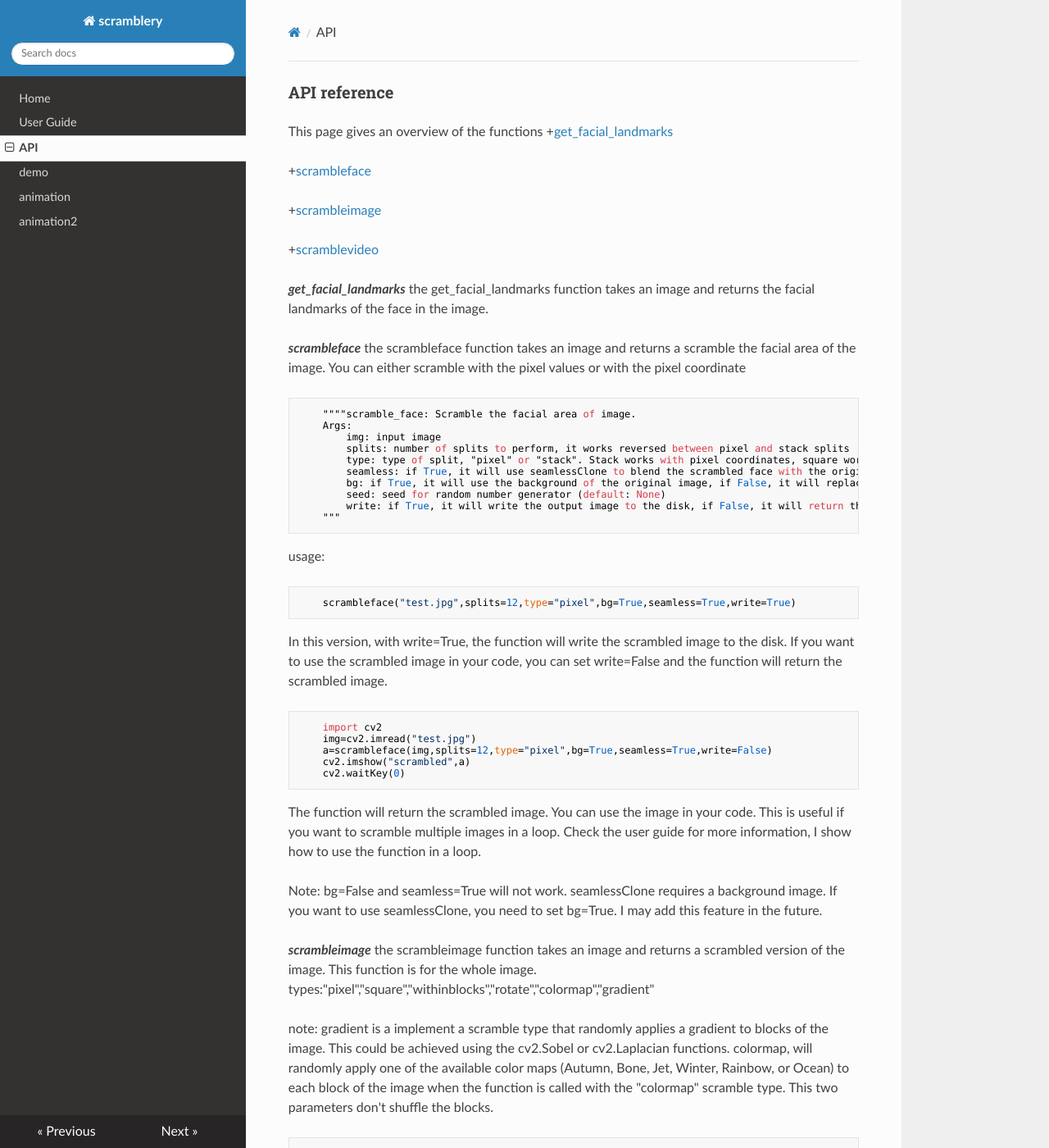
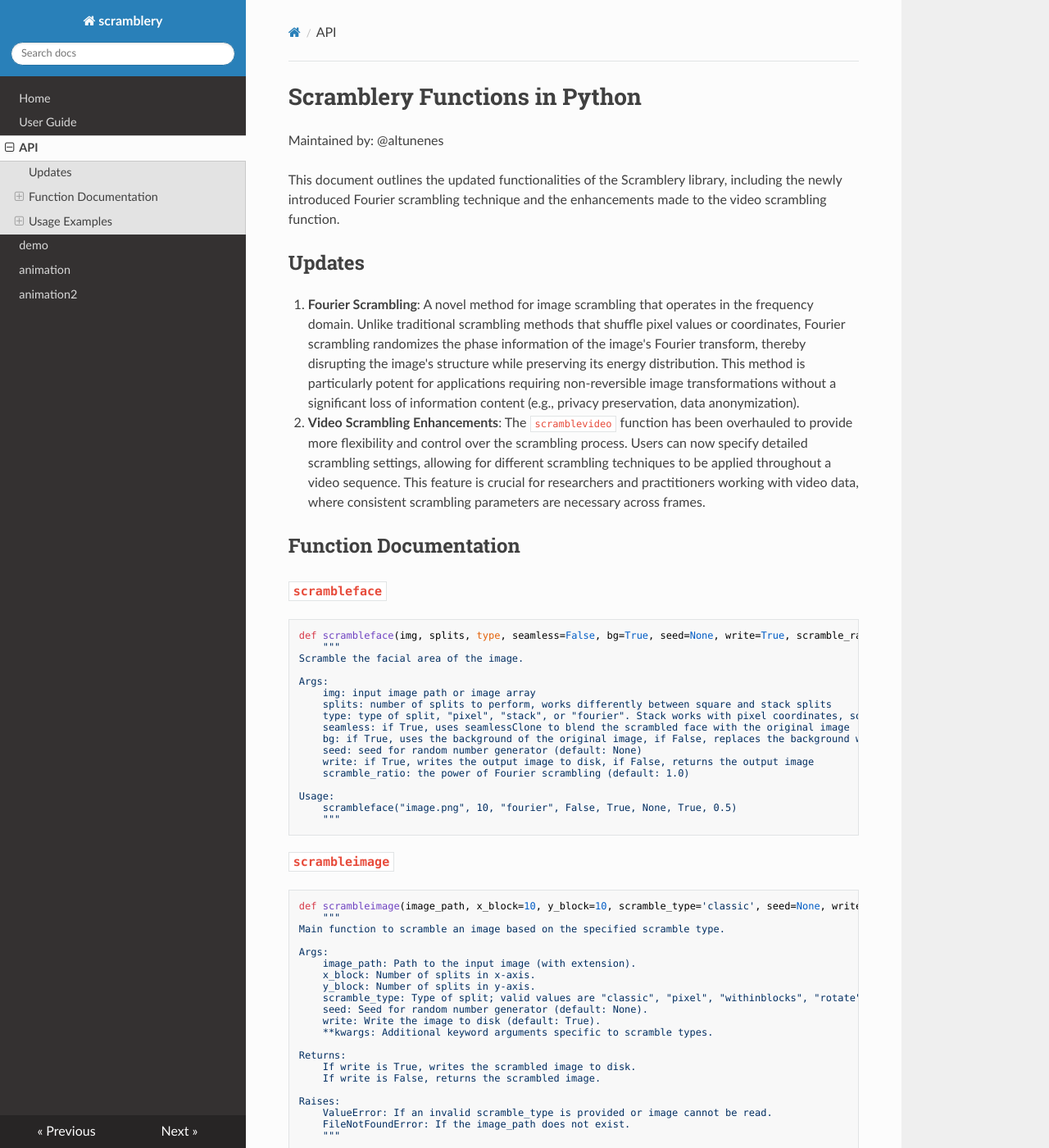
Before and after one commit to altunenes/scramblery, an MkDocs documentation site: the page built from docs/api_reference.md, in a window 1280 px wide and 1400 px high. Shown: the whole window at 82% size. Built offline with MkDocs 1.6.1, drawn with Linux system fonts in a browser that asks for light colours; nearby versions of some CDN libraries; some of the changed text lies outside the part shown.

Commit message:
user_guide_update

````diff
--- a/docs/api_reference.md
+++ b/docs/api_reference.md
@@ -1,71 +1,118 @@
-###API reference
-This page gives an overview of the functions
-+[get_facial_landmarks](#get_facial_landmarks)
 
-+[scrambleface](#scrambleface)
+# Scramblery Functions in Python
 
-+[scrambleimage](#scrambleimage)
+Maintained by: @altunenes
 
-+[scramblevideo](#scramblevideo)
+This document outlines the updated functionalities of the Scramblery library, including the newly introduced Fourier scrambling technique and the enhancements made to the video scrambling function.
 
-***get_facial_landmarks***<a name="get_facial_landmarks"></a>
-the get_facial_landmarks function takes an image and returns the facial landmarks of the face in the image.
+## Updates
 
-***scrambleface***<a name="scrambleface"></a>
-the scrambleface function takes an image and returns a scramble the facial area of the image. You can either scramble with the pixel values or with the pixel coordinate
+1. **Fourier Scrambling**: A novel method for image scrambling that operates in the frequency domain. Unlike traditional scrambling methods that shuffle pixel values or coordinates, Fourier scrambling randomizes the phase information of the image's Fourier transform, thereby disrupting the image's structure while preserving its energy distribution. This method is particularly potent for applications requiring non-reversible image transformations without a significant loss of information content (e.g., privacy preservation, data anonymization).
 
-```
-    """"scramble_face: Scramble the facial area of image.
-    Args:
-        img: input image
-        splits: number of splits to perform, it works reversed between pixel and stack splits
-        type: type of split, "pixel" or "stack". Stack works with pixel coordinates, square works with pixel values
-        seamless: if True, it will use seamlessClone to blend the scrambled face with the original image
-        bg: if True, it will use the background of the original image, if False, it will replace the background with a gray color
-        seed: seed for random number generator (default: None)
-        write: if True, it will write the output image to the disk, if False, it will return the output image
+2. **Video Scrambling Enhancements**: The `scramblevideo` function has been overhauled to provide more flexibility and control over the scrambling process. Users can now specify detailed scrambling settings, allowing for different scrambling techniques to be applied throughout a video sequence. This feature is crucial for researchers and practitioners working with video data, where consistent scrambling parameters are necessary across frames.
+
+## Function Documentation
+
+### `scrambleface`
+
+```python
+def scrambleface(img, splits, type, seamless=False, bg=True, seed=None, write=True, scramble_ratio=1.0):
+    """
+Scramble the facial area of the image.
+
+Args:
+    img: input image path or image array
+    splits: number of splits to perform, works differently between square and stack splits
+    type: type of split, "pixel", "stack", or "fourier". Stack works with pixel coordinates, square works with pixel values
+    seamless: if True, uses seamlessClone to blend the scrambled face with the original image
+    bg: if True, uses the background of the original image, if False, replaces the background with a gray color
+    seed: seed for random number generator (default: None)
+    write: if True, writes the output image to disk, if False, returns the output image
+    scramble_ratio: the power of Fourier scrambling (default: 1.0)
+
+Usage:
+    scrambleface("image.png", 10, "fourier", False, True, None, True, 0.5)
     """
 ```
 
-usage:
-```python
-    scrambleface("test.jpg",splits=12,type="pixel",bg=True,seamless=True,write=True)
-```
-In this version, with write=True, the function will write the scrambled image to the disk. If you want to use the scrambled image in your code, you can set write=False and the function will return the scrambled image.
+### `scrambleimage`
 
 ```python
-    import cv2
-    img=cv2.imread("test.jpg")
-    a=scrambleface(img,splits=12,type="pixel",bg=True,seamless=True,write=False)
-    cv2.imshow("scrambled",a)
-    cv2.waitKey(0)
-```
+def scrambleimage(image_path, x_block=10, y_block=10, scramble_type='classic', seed=None, write=True, **kwargs):
+    """
+Main function to scramble an image based on the specified scramble type.
 
-The function will return the scrambled image. You can use the image in your code. This is useful if you want to scramble multiple images in a loop. Check the user guide for more information, I show how to use the function in a loop.
+Args:
+    image_path: Path to the input image (with extension).
+    x_block: Number of splits in x-axis.
+    y_block: Number of splits in y-axis.
+    scramble_type: Type of split; valid values are "classic", "pixel", "withinblocks", "rotate", "colormap", "gradient", "fourier".
+    seed: Seed for random number generator (default: None).
+    write: Write the image to disk (default: True).
+    **kwargs: Additional keyword arguments specific to scramble types.
 
-Note: bg=False and seamless=True will not work. seamlessClone requires a background image. If you want to use seamlessClone, you need to set bg=True. I may add this feature in the future.
+Returns:
+    If write is True, writes the scrambled image to disk.
+    If write is False, returns the scrambled image.
 
-
-***scrambleimage***<a name="scrambleimage"></a>
-the scrambleimage function takes an image and returns a scrambled version of the image. This function is for the whole image.
-types:"pixel","square","withinblocks","rotate","colormap","gradient"
-
-note: gradient is a implement a scramble type that randomly applies a gradient to blocks of the image. This could be achieved using the cv2.Sobel or cv2.Laplacian functions. colormap, will randomly apply one of the available color maps (Autumn, Bone, Jet, Winter, Rainbow, or Ocean) to each block of the image when the function is called with the "colormap" scramble type. This two parameters don't shuffle the blocks.
-
-```
-    """scramble_image: Scramble the whole image.
-    Args:
-        image: input image(with extension)
-        x_block: number of splits in x-axis
-        y_block: number of splits in y-axis
-        type: type of split: "pixel","classic","withinblocks"
-        seed: seed for random number generator
-        write: write the image to disk or return the scrambled image(True is default)
-        Usage:
-            scrambleimage("image.png",10,10,"pixel")
+Raises:
+    ValueError: If an invalid scramble_type is provided or image cannot be read.
+    FileNotFoundError: If the image_path does not exist.
     """
 ```
 
+### `scramblevideo`
 
-***scramblevideo***<a name="scramblevideo"></a>
-the scramblevideo function takes a video and returns a scrambled version of the video.
+```python
+def scramblevideo(input_video_path, output_video_path=None, scramble_settings=None):
+    """
+Scramble the facial area in a video.
+
+Args:
+    input_video_path: Path to the input video.
+    splits: Number of splits to perform on the face.
+    output_video_path: Path where the output video will be saved (if None, the video won't be saved).
+    scramble_settings: Dictionary of settings for the scrambleface function.
+
+Usage:
+    scramblevideo("input_video.mp4", 10, "output_video.mp4", scramble_settings)
+    """
+```
+
+## Usage Examples
+
+### Fourier Scrambling
+
+The `scrambleface` and `scrambleimage` functions now support Fourier scrambling, a method that disrupts the image's visual content without altering its energy spectrum significantly. This technique is particularly useful in situations where the image's overall energy distribution must be maintained for subsequent processing steps (e.g., deep learning applications) or for privacy-preserving transformations.
+
+```python
+from scramblery import scrambleface, scrambleimage
+
+# Scramble the face in the image using the Fourier method
+scrambled_face = scrambleface("face.jpg", splits=10, type="fourier", scramble_ratio=0.7, write=False)
+
+# Scramble the entire image using the Fourier method
+scrambled_image = scrambleimage("image.jpg", scramble_type="fourier", scramble_ratio=0.5, write=False)
+```
+
+### Enhanced Video Scrambling
+
+The updated `scramblevideo` function allows for more granular control over the video scrambling process, with the ability to specify detailed settings for the `scrambleface` function used internally. This update is particularly beneficial for use cases requiring consistent scrambling effects across different video frames or varied scrambling intensities throughout a video sequence.
+
+```python
+from scramblery import scramblevideo
+
+# Define custom settings for the video scrambling process
+scramble_settings = {
+    'splits': 20,
+    'type': 'fourier',
+    'scramble_ratio': 0.6,
+    'seamless': True,
+    'bg': False
+}
+
+# Apply scrambling to a video file
+scramblevideo("input_video.mp4", "output_scrambled_video.mp4", scramble_settings)
+```
+
+---
````
